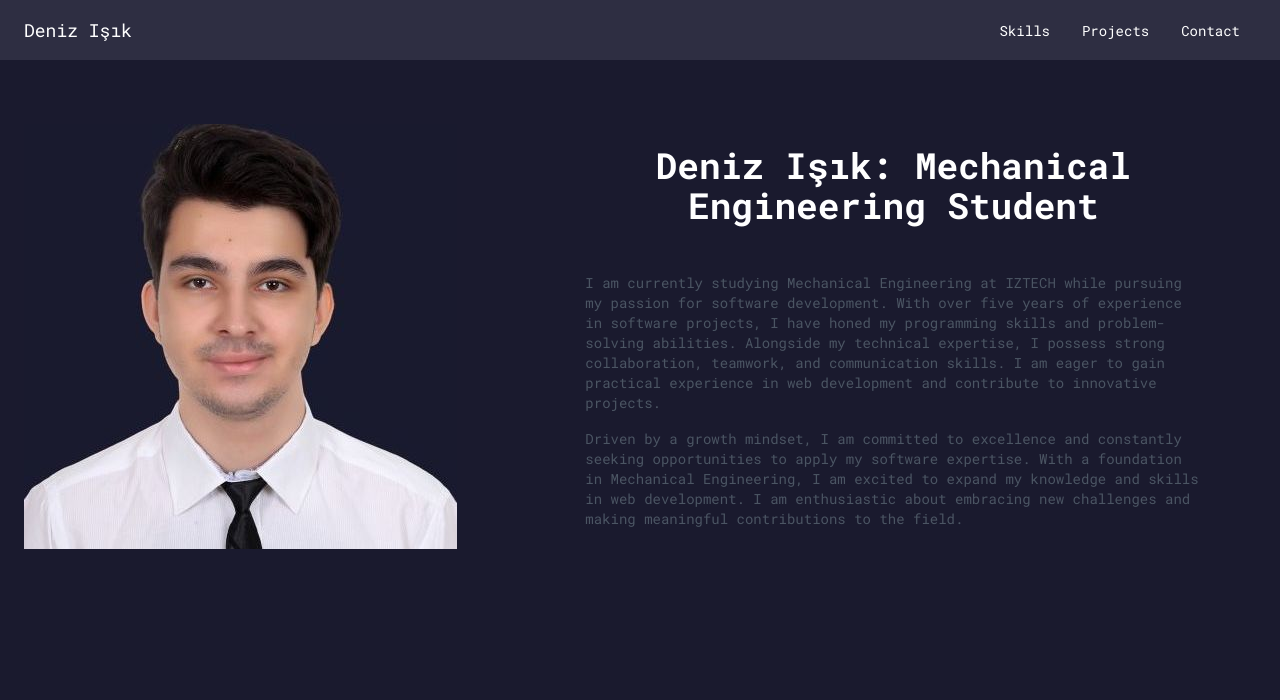
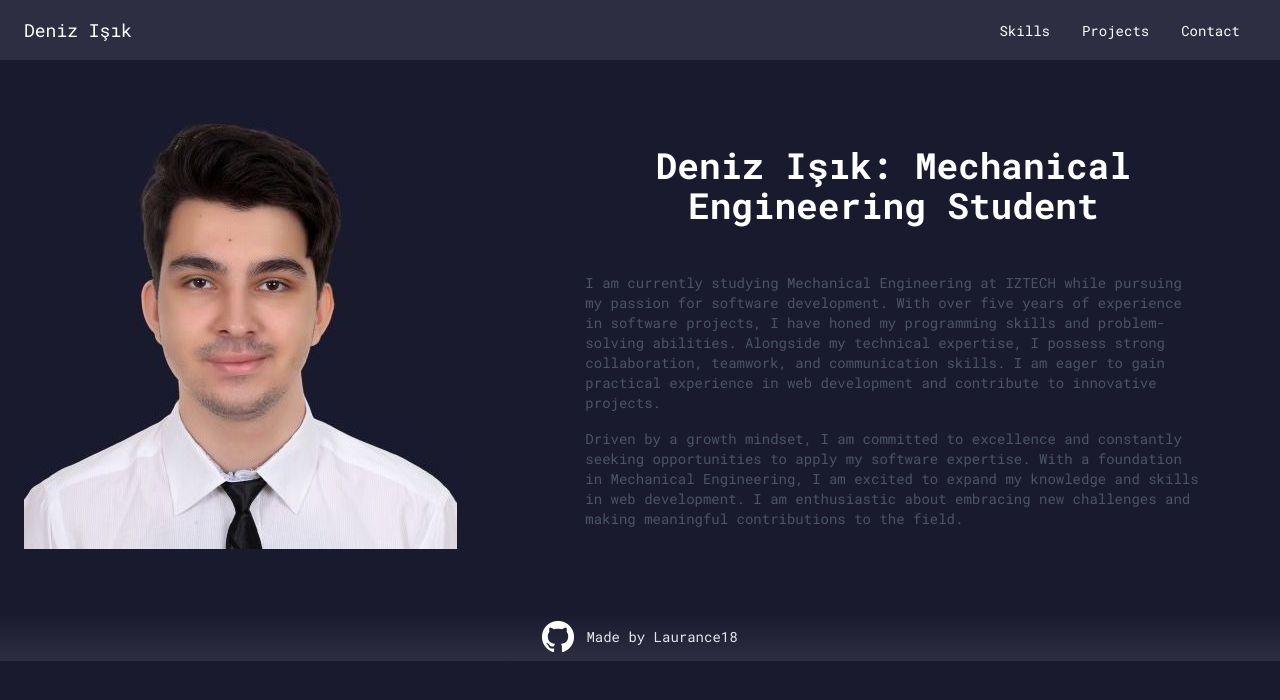
Before and after one commit to laurance18/portfolio, a JavaScript app in the folder portfolio-site/: page / in a window 1280 px wide. Shown: the top 700 px of the page. Built offline with nearby package versions, Linux system fonts and the light colour scheme; the HTML template or start-up script is replaced by a standard one.

Commit message:
Add footer

```diff
--- a/portfolio-site/src/App.js
+++ b/portfolio-site/src/App.js
@@ -1,10 +1,11 @@
 import './App.css';
 import Navbar from './components/Navbar';
 import About from './components/About';
+import Footer from './components/Footer';
 
 function App() {
   return (
-    <div className="App bg-primary h-screen w-screen bg-contain">
+    <div className="App bg-primary h-screen bg-contain">
       {/* Code below is published on branch gh-pages. */}
       {/* <div class="h-screen bg-cover bg-center bg-no-repeat bg-[url('./assets/in_progress.jpg')]">
         <div class="text-4xl text-center text-red-600 pt-20">This site is still in progress.</div>
@@ -13,7 +14,7 @@ function App() {
       {/* Code below is published on branch main. */}
       <Navbar />
       <About />
-
+      <Footer />
     </div>
   );
 }
--- /dev/null
+++ b/portfolio-site/src/components/Footer.js
@@ -0,0 +1,21 @@
+import {BrowserView, MobileView} from 'react-device-detect';
+import githubLogo from '../assets/githubLogo.png'
+
+export default function Footer() {
+    return(
+        <>
+            <BrowserView>
+                <footer className="bg-gradient-to-b from-primary to-secondary flex justify-center items-center gap-3 py-2 static bottom-0 w-full">
+                    <a href="https://github.com/laurance18" className="duration-700 hover:rotate-[360deg] hover:scale-110"><img src={githubLogo} alt="githubLogo" /></a>
+                    <p className="text-gray-200 text-sm">Made by Laurance18</p>
+                </footer>
+            </BrowserView>
+            <MobileView>
+                <footer className="bg-gradient-to-b from-primary to-secondary flex justify-center items-center gap-3 py-2 static bottom-0 w-full">
+                    <a href="https://github.com/laurance18" className="duration-700 hover:rotate-[360deg] hover:scale-110"><img src={githubLogo} alt="githubLogo" /></a>
+                    <p className="text-gray-200 text-sm">Made by Laurance18</p>
+                </footer>
+            </MobileView>
+        </>
+    )
+}
```
Also changed, not shown: portfolio-site/src/assets/githubLogo.png (added).
